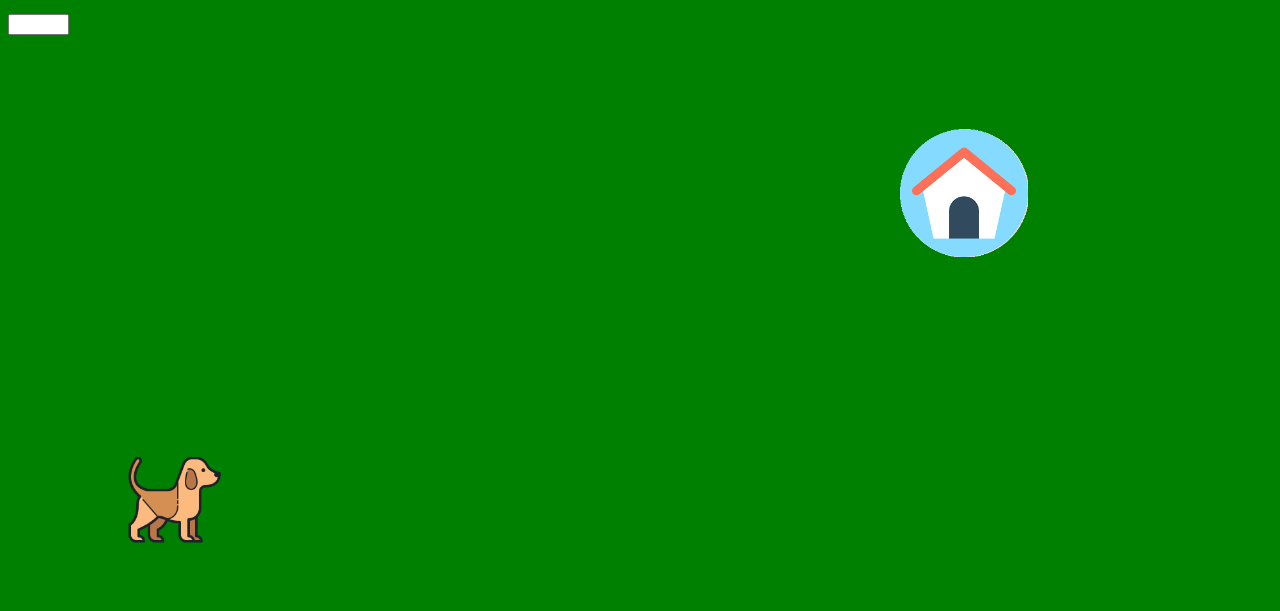
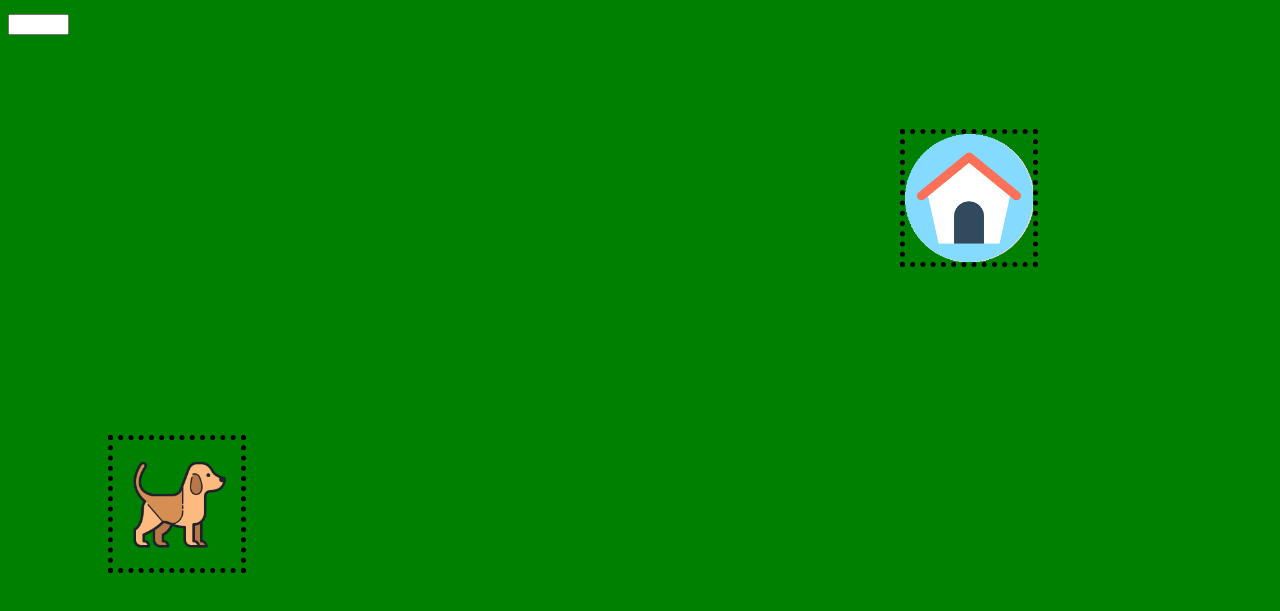
Before and after one commit to bluemoono/Lulu_Dog, a plain HTML site: page index.html in a window 1280 px wide. Shown: the part 171-782 px from the top of the page. Drawn offline with nearby package versions, Linux system fonts and the light colour scheme.

Commit message:
002- bordas

```diff
--- a/css/estilo.css
+++ b/css/estilo.css
@@ -35,3 +35,6 @@ h3{
 	display: block;
 	margin-top: 2em;
 }
+#cachorro, #casa{
+	border: 5px dotted black;
+}
```
